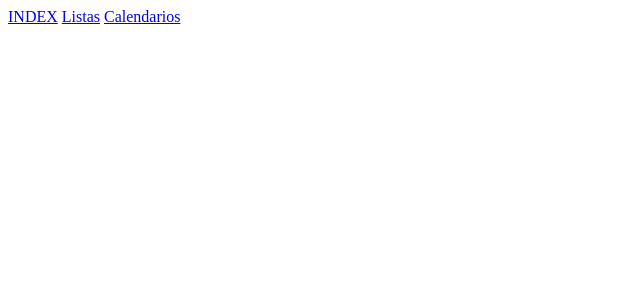
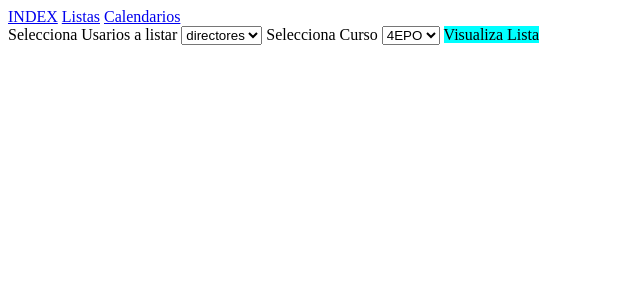
Before and after one commit to alexrocampelo01/MyClub, a PHP site: page /Codigo/html/Listas.html in a window 1280 px wide. Shown: the top 300 px of the page, without its empty margins (0-640 px from the left). Run offline with PHP 8.4, Linux system fonts and the light colour scheme.

Commit message:
añdiendo listas y cambios api

```diff
--- a/Codigo/html/Listas.html
+++ b/Codigo/html/Listas.html
@@ -5,6 +5,13 @@
     <meta http-equiv="X-UA-Compatible" content="IE=edge">
     <meta name="viewport" content="width=device-width, initial-scale=1.0">
     <title>Listas</title>
+    <style>
+        span {
+          background-color: aqua;
+          width: 100%;
+        }
+
+      </style>
 </head>
 <body>
     <nav>
@@ -13,11 +20,123 @@
         <a href="CalendarioEjemplo.html">Calendarios</a>
       </nav>
     <div id="divListas">
-        <div id=""></div>
+        <div id="Filtros">
+            <label for="roles">Selecciona Usarios a listar</label>
+            <select name="usuarios" id="usuarios">
+                <option value="directores">directores</option>
+                <option value="usuarios">Usuarios</option>
+                <option value="monitores">Monitores</option>
+                <option value="socios">Socios</option>
+            </select>
+            <label for="curso">Selecciona Curso</label>
+            <select name="usuarios" id="curso">
+                <option value="4EPO">4EPO</option>
+                <option value="5EPO">5EPO</option>
+                <option value="6EPO">6EPO</option>
+                <option value="1ESO">1EPO</option>
+                <option value="2ESO">2EPO</option>
+            </select>
+            <span id="visualizarLista">Visualiza Lista</span>
+        </div>
+        <div id="lista">
+
+        </div>
 
     </div>
+<script>
+    let butVisualizar = document.querySelector('#visualizarLista');
+    butVisualizar.addEventListener('click', creatLista);
+
+    async function creatLista(){
+        let filtro = "";
+        let usario = document.querySelector('#usuarios');
+        let curso = document.querySelector('#curso');
+        filtro += usario.value +","+ curso.value;
+        console.log('filtro', filtro);
+
+        let listaUsuarios =  await peticionDeListas(usario.value, curso.value);
+        console.log('lista de usarios = ',listaUsuarios)
+        displayList(listaUsuarios, usario.value);
+        }
+
+    function displayList(data, tipo){
+        let divListado = document.querySelector('#lista');
+        divListado.innerHTML ="";
+
+        if(Array.isArray(data) && data){
+            data.forEach(element => {
+                console.log('datos lista = ',element)
+                let elementoLista = document.createElement('div');
+                let nombreSpan = document.createElement('span');
+                console.log('primera letra',tipo[0])
+                if(tipo == "usuarios"){
+                nombreSpan.textContent=`${element.nom_usu}`;
+                }else{
+                let nombre = `nom_${tipo[0]}`;
+                let apel1 = `apel1_${tipo[0]}`;
+                let apel2 = `apel2_${tipo[0]}`;
+
+                console.log(`${element[nombre]} ${element[apel1]} ${element[apel2]}`)
+
+                nombreSpan.textContent=`${element[nombre]} ${element[apel1]} ${element[apel2]}`;
+                }
+
+                elementoLista.append(nombreSpan);
+                divListado.append(elementoLista);
+            });
+
+        }
+    }
+    async function peticionDeListas(tipo, curso){
+        let url = `http://localhost/Myclub/Codigo/php/usuarios.php?lista=${tipo}`;
+        // switch(tipo){
+        //     case "directores":
+        //         url += "lista=directores";
+        //     break;
+        //     case "monitores":
+        //         url += "lista=monitores";
+        //     break;
+        // }
+        console.log(`${url}`);
+        let data = fetch(`${url}`, {
+            method:'GET',
+            headers: {
+                webToken: `${localStorage.getItem('jwt')}`,
+            },
+        })
+        .then(response => {
+            // console.log(response.status);
+            switch(response.status){
+                case 200:
+                    // console.log("que pasa",response);
+                    return response.json();
+                case 201:
+                console.log("201");
+                    document.querySelector('#errores').innerHTML=`cargadas activiades`;
+                    return response.json();
+                case 404:
+                    document.querySelector('#errores').innerHTML=`Sql excepcion`;
+                    break;
+                case 406:
+                    console.log("usario ya usado");
+                    document.querySelector('#errores').innerHTML=`usuario repetido`;
+                    break;
+                case 401:
+                    console.log("no tienes permiso");
+                    document.querySelector('#errores').innerHTML=`no tienes permiso`;
+                    break;
+                default:
+                    document.querySelector('#errores').innerHTML=`error intentelo mas tarde`;
+                    console.log("defecto");
+                    break;
+            }
+        })
+        .then((data) => {
+            console.log("data", data);
+            return data;
+        })
+        return data;
+    }
+</script>
 </body>
 </html>
-<script>
-
-</script>
```
Also changed, not shown: Codigo/php/usuarios.php (+29 -1 lines).
